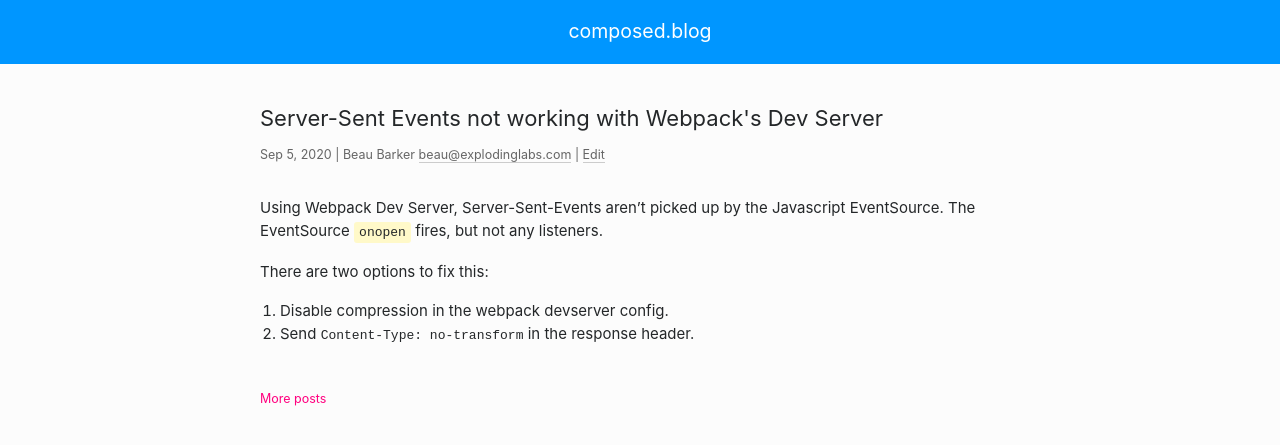
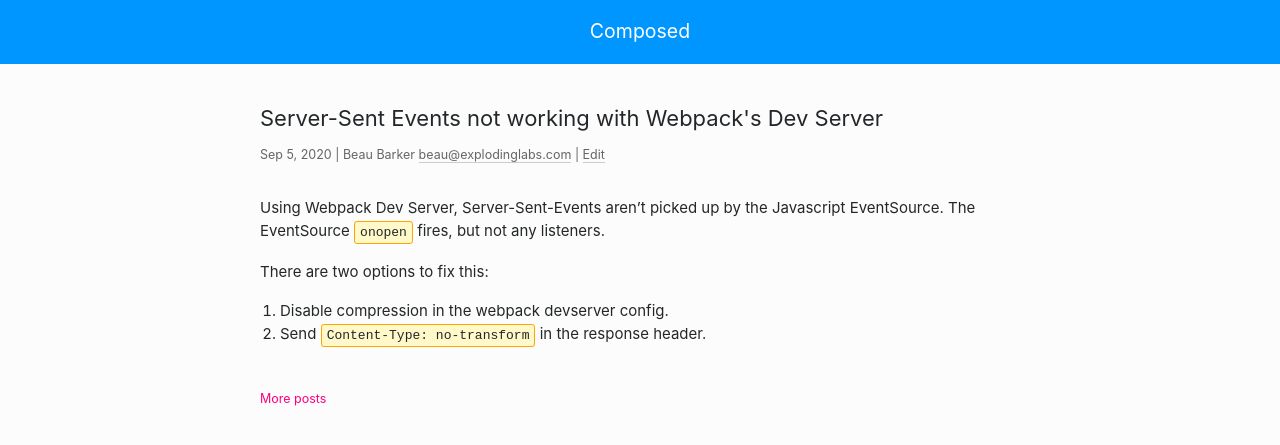
Before and after one commit to explodinglabs/explodinglabs.github.io, a Jekyll site: the page built from _posts/2020-09-05-sse-webpack-dev-server.markdown, in a window 1280 px wide. Shown: the top 445 px of the page. Built offline with Jekyll 4.4.1, drawn with Linux system fonts in a browser that asks for light colours; some web fonts are replaced.

Commit message:
Adjust design

```diff
--- a/_layouts/all.html
+++ b/_layouts/all.html
@@ -4,7 +4,7 @@
     <body>
         <nav>
             <a href="/">
-                composed.blog
+                Composed
             </a>
         </nav>
         {{ content }}
--- a/css/main.scss
+++ b/css/main.scss
@@ -168,8 +168,9 @@
 }
 
 /* Code using backticks */
-p code {
+p code, li code {
     background-color: #fff9c9;
+    border: 1px solid orange;
     border-radius: 3px;
     padding: 3px 5px;
 }
```
